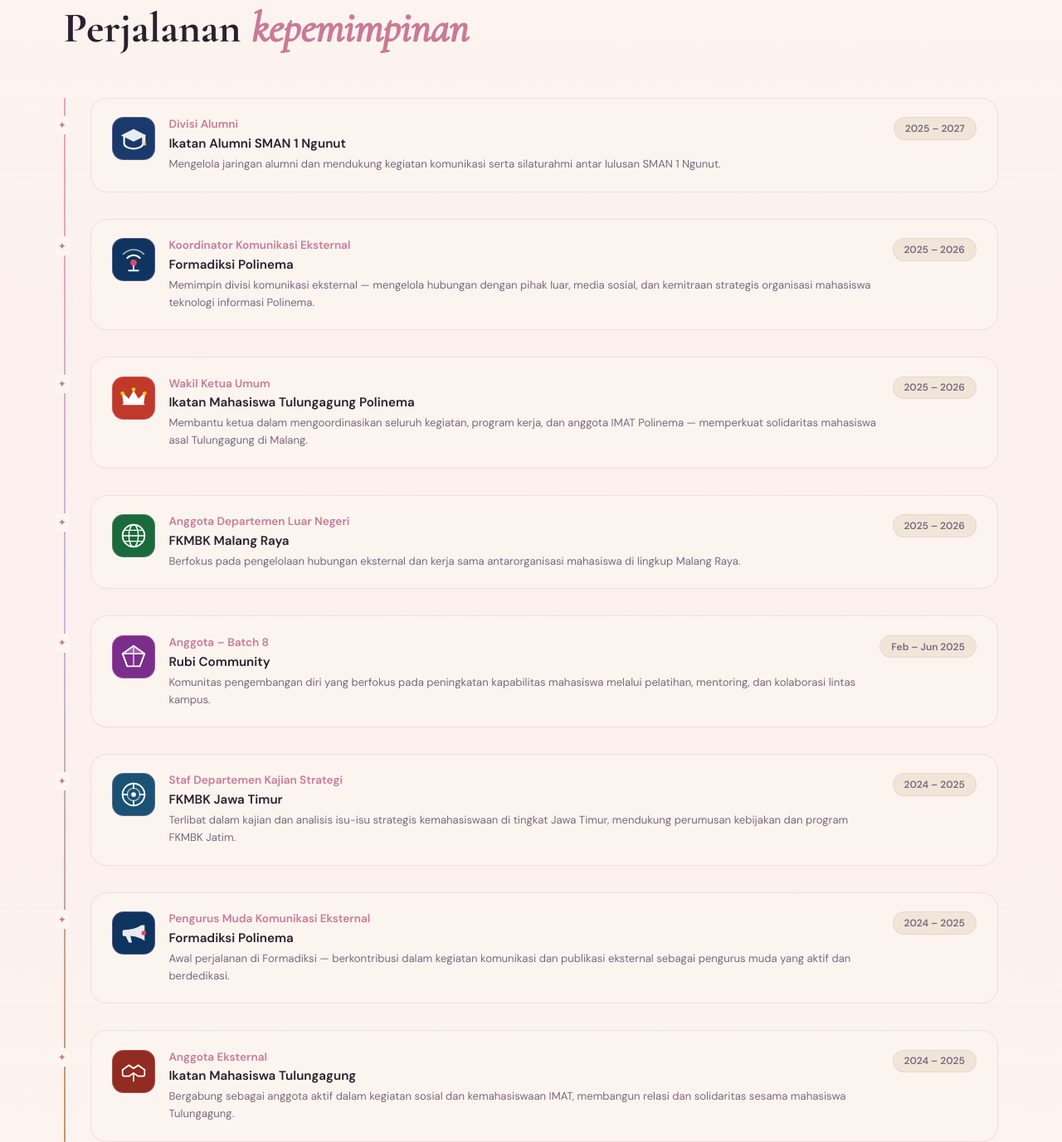
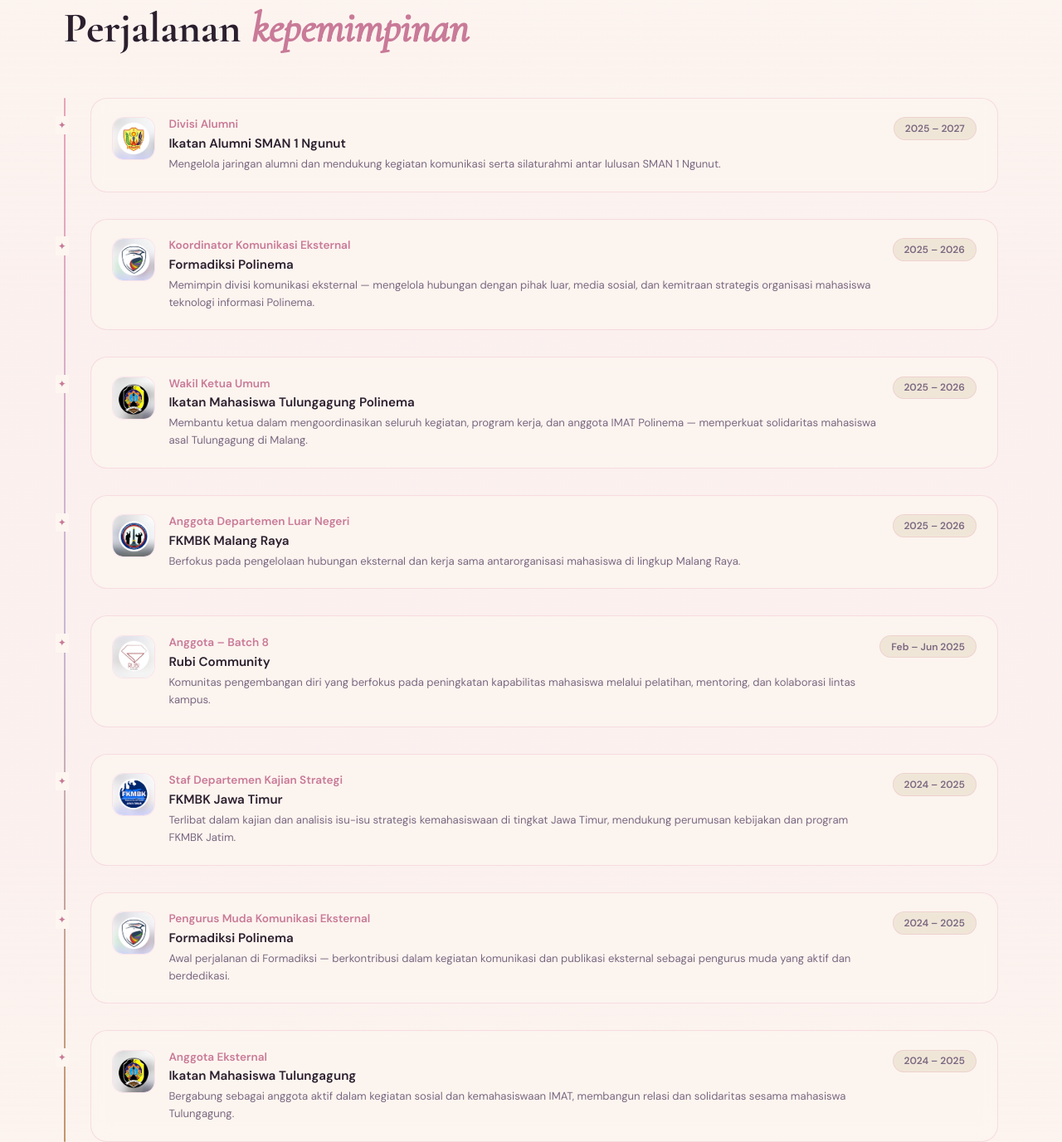
Before and after one commit to khoirkanzura/portofolio, a plain HTML site: page index.html in a window 1280 px wide. Shown: the part 2767-4144 px from the top of the page at 83% size. Drawn offline with nearby package versions, Linux system fonts and the light colour scheme; a web font is replaced by a local one.

Commit message:
Update organization logos and improve layout for better visual consistency

```diff
--- a/index.html
+++ b/index.html
@@ -253,9 +253,9 @@
             width: 52px; height: 52px; min-width: 52px; border-radius: 14px;
             background: #fff;
             border: 1.5px solid var(--border); display: flex; align-items: center; justify-content: center;
-            overflow: hidden; padding: 6px;
+            overflow: hidden; padding: 0;
         }
-        .org-logo-slot svg, .org-logo-slot img { width: 100%; height: 100%; object-fit: contain; display: block; }
+        .org-logo-slot img { width: 100%; height: 100%; object-fit: cover; display: block; border-radius: 12px; }
         .org-item-inner { display: flex; gap: 1rem; align-items: flex-start; }
 
         .projects { padding: 130px 0; }
@@ -388,7 +388,6 @@
         .reveal-delay-3 { transition-delay: 0.3s; }
         .reveal-delay-4 { transition-delay: 0.4s; }
 
-        /* ERP project description list */
         .erp-features { margin: 0.5rem 0 1rem 0; padding-left: 1.2rem; }
         .erp-features li { font-size: 0.82rem; color: var(--muted); line-height: 1.7; }
 
@@ -632,15 +631,11 @@
 
             <div class="org-timeline" style="margin-top: 3.5rem;">
 
+                <!-- 1. Ikatan Alumni SMAN 1 Ngunut -->
                 <div class="org-item reveal">
                     <div class="org-item-inner">
-                        <div class="org-logo-slot" style="background:#1a3a6e;">
-                            <svg viewBox="0 0 40 40" xmlns="http://www.w3.org/2000/svg">
-                                <path d="M20 8L4 16l16 8 16-8L20 8z" fill="#fff" opacity="0.9"/>
-                                <path d="M8 18v8c0 4 5.4 7 12 7s12-3 12-7v-8" fill="none" stroke="#fff" stroke-width="2.2" stroke-linecap="round"/>
-                                <line x1="34" y1="16" x2="34" y2="26" stroke="#fff" stroke-width="2" stroke-linecap="round"/>
-                                <circle cx="34" cy="27" r="2" fill="#ffcc00"/>
-                            </svg>
+                        <div class="org-logo-slot">
+                            <img src="imansta.jpeg" alt="Ikatan Alumni SMAN 1 Ngunut" />
                         </div>
                         <div class="org-info">
                             <div class="org-role">Divisi Alumni</div>
@@ -651,16 +646,11 @@
                     <div class="org-period">2025 – 2027</div>
                 </div>
 
+                <!-- 2. Formadiksi Polinema — Koordinator -->
                 <div class="org-item reveal reveal-delay-1">
                     <div class="org-item-inner">
-                        <div class="org-logo-slot" style="background:#0f3460;">
-                            <svg viewBox="0 0 40 40" xmlns="http://www.w3.org/2000/svg">
-                                <circle cx="20" cy="24" r="4" fill="#e94560"/>
-                                <path d="M12 18a11 11 0 0116 0" fill="none" stroke="#fff" stroke-width="2.2" stroke-linecap="round"/>
-                                <path d="M7 13a18 18 0 0126 0" fill="none" stroke="#fff" stroke-width="2" stroke-linecap="round" opacity="0.6"/>
-                                <line x1="20" y1="28" x2="20" y2="34" stroke="#fff" stroke-width="2" stroke-linecap="round"/>
-                                <line x1="14" y1="34" x2="26" y2="34" stroke="#fff" stroke-width="2" stroke-linecap="round"/>
-                            </svg>
+                        <div class="org-logo-slot">
+                            <img src="formadiksi poinema.jpeg" alt="Formadiksi Polinema" />
                         </div>
                         <div class="org-info">
                             <div class="org-role">Koordinator Komunikasi Eksternal</div>
@@ -671,15 +661,11 @@
                     <div class="org-period">2025 – 2026</div>
                 </div>
 
+                <!-- 3. Ikatan Mahasiswa Tulungagung Polinema -->
                 <div class="org-item reveal reveal-delay-2">
                     <div class="org-item-inner">
-                        <div class="org-logo-slot" style="background:#c0392b;">
-                            <svg viewBox="0 0 40 40" xmlns="http://www.w3.org/2000/svg">
-                                <path d="M6 28h28M8 28L6 14l8 8 6-10 6 10 8-8-2 14z" fill="#fff" stroke="#fff" stroke-width="1.5" stroke-linejoin="round"/>
-                                <circle cx="6" cy="14" r="2.5" fill="#ffcc00"/>
-                                <circle cx="20" cy="9" r="2.5" fill="#ffcc00"/>
-                                <circle cx="34" cy="14" r="2.5" fill="#ffcc00"/>
-                            </svg>
+                        <div class="org-logo-slot">
+                            <img src="ikatama.jpeg" alt="Ikatan Mahasiswa Tulungagung Polinema" />
                         </div>
                         <div class="org-info">
                             <div class="org-role">Wakil Ketua Umum</div>
@@ -690,15 +676,11 @@
                     <div class="org-period">2025 – 2026</div>
                 </div>
 
+                <!-- 4. FKMBK Malang Raya -->
                 <div class="org-item reveal">
                     <div class="org-item-inner">
-                        <div class="org-logo-slot" style="background:#1a6b3c;">
-                            <svg viewBox="0 0 40 40" xmlns="http://www.w3.org/2000/svg">
-                                <circle cx="20" cy="20" r="14" fill="none" stroke="#fff" stroke-width="2"/>
-                                <ellipse cx="20" cy="20" rx="6" ry="14" fill="none" stroke="#fff" stroke-width="1.5"/>
-                                <line x1="6" y1="20" x2="34" y2="20" stroke="#fff" stroke-width="1.5"/>
-                                <path d="M8 13h24M8 27h24" fill="none" stroke="#fff" stroke-width="1.2" stroke-linecap="round"/>
-                            </svg>
+                        <div class="org-logo-slot">
+                            <img src="fkmbk malang raya.jpeg" alt="FKMBK Malang Raya" />
                         </div>
                         <div class="org-info">
                             <div class="org-role">Anggota Departemen Luar Negeri</div>
@@ -709,18 +691,11 @@
                     <div class="org-period">2025 – 2026</div>
                 </div>
 
+                <!-- 5. Rubi Community -->
                 <div class="org-item reveal reveal-delay-1">
                     <div class="org-item-inner">
-                        <div class="org-logo-slot" style="background:#7b2d8b;">
-                            <svg viewBox="0 0 40 40" xmlns="http://www.w3.org/2000/svg">
-                                <polygon points="20,6 34,16 28,32 12,32 6,16" fill="none" stroke="#fff" stroke-width="2" stroke-linejoin="round"/>
-                                <polygon points="20,6 34,16 20,16 6,16" fill="#fff" opacity="0.25"/>
-                                <line x1="6" y1="16" x2="34" y2="16" stroke="#fff" stroke-width="1.5"/>
-                                <line x1="20" y1="6" x2="20" y2="16" stroke="#fff" stroke-width="1.2"/>
-                                <line x1="6" y1="16" x2="12" y2="32" stroke="#fff" stroke-width="1.2"/>
-                                <line x1="34" y1="16" x2="28" y2="32" stroke="#fff" stroke-width="1.2"/>
-                                <line x1="20" y1="16" x2="20" y2="32" stroke="#fff" stroke-width="1.2"/>
-                            </svg>
+                        <div class="org-logo-slot">
+                            <img src="rubi comunity.jpeg" alt="Rubi Community" />
                         </div>
                         <div class="org-info">
                             <div class="org-role">Anggota – Batch 8</div>
@@ -731,18 +706,11 @@
                     <div class="org-period">Feb – Jun 2025</div>
                 </div>
 
+                <!-- 6. FKMBK Jawa Timur -->
                 <div class="org-item reveal reveal-delay-2">
                     <div class="org-item-inner">
-                        <div class="org-logo-slot" style="background:#1a5276;">
-                            <svg viewBox="0 0 40 40" xmlns="http://www.w3.org/2000/svg">
-                                <circle cx="20" cy="20" r="14" fill="none" stroke="#fff" stroke-width="2"/>
-                                <circle cx="20" cy="20" r="8" fill="none" stroke="#fff" stroke-width="1.5" opacity="0.6"/>
-                                <circle cx="20" cy="20" r="3" fill="#fff"/>
-                                <line x1="20" y1="6" x2="20" y2="12" stroke="#fff" stroke-width="2" stroke-linecap="round"/>
-                                <line x1="20" y1="28" x2="20" y2="34" stroke="#fff" stroke-width="2" stroke-linecap="round"/>
-                                <line x1="6" y1="20" x2="12" y2="20" stroke="#fff" stroke-width="2" stroke-linecap="round"/>
-                                <line x1="28" y1="20" x2="34" y2="20" stroke="#fff" stroke-width="2" stroke-linecap="round"/>
-                            </svg>
+                        <div class="org-logo-slot">
+                            <img src="fkmbk jatim.jpeg" alt="FKMBK Jawa Timur" />
                         </div>
                         <div class="org-info">
                             <div class="org-role">Staf Departemen Kajian Strategi</div>
@@ -753,13 +721,11 @@
                     <div class="org-period">2024 – 2025</div>
                 </div>
 
+                <!-- 7. Formadiksi Polinema — Pengurus Muda -->
                 <div class="org-item reveal">
                     <div class="org-item-inner">
-                        <div class="org-logo-slot" style="background:#0f3460;">
-                            <svg viewBox="0 0 40 40" xmlns="http://www.w3.org/2000/svg">
-                                <path d="M30 10C24 14 16 16 10 16H8a2 2 0 00-2 2v4a2 2 0 002 2h2l4 8h4l-2-8c5.5 0 13 2 18 6V10z" fill="#fff" opacity="0.9"/>
-                                <circle cx="33" cy="20" r="3" fill="#e94560"/>
-                            </svg>
+                        <div class="org-logo-slot">
+                            <img src="formadiksi poinema.jpeg" alt="Formadiksi Polinema" />
                         </div>
                         <div class="org-info">
                             <div class="org-role">Pengurus Muda Komunikasi Eksternal</div>
@@ -770,14 +736,11 @@
                     <div class="org-period">2024 – 2025</div>
                 </div>
 
+                <!-- 8. Ikatan Mahasiswa Tulungagung — Anggota Eksternal -->
                 <div class="org-item reveal reveal-delay-1">
                     <div class="org-item-inner">
-                        <div class="org-logo-slot" style="background:#922b21;">
-                            <svg viewBox="0 0 40 40" xmlns="http://www.w3.org/2000/svg">
-                                <path d="M6 18l8-6 6 4 6-4 8 6" fill="none" stroke="#fff" stroke-width="2" stroke-linecap="round" stroke-linejoin="round"/>
-                                <path d="M6 18v6a2 2 0 002 2h6l6-4 6 4h6a2 2 0 002-2v-6" fill="none" stroke="#fff" stroke-width="1.8" stroke-linecap="round" stroke-linejoin="round"/>
-                                <line x1="20" y1="22" x2="20" y2="32" stroke="#fff" stroke-width="1.8" stroke-linecap="round"/>
-                            </svg>
+                        <div class="org-logo-slot">
+                            <img src="ikatama.jpeg" alt="Ikatan Mahasiswa Tulungagung" />
                         </div>
                         <div class="org-info">
                             <div class="org-role">Anggota Eksternal</div>
@@ -1015,7 +978,6 @@
                     </div>
                 </div>
 
-                <!-- NEW PROJECT 09 — ERP Odoo 18 Berry Bean -->
                 <div class="project-card reveal reveal-delay-2">
                     <div class="project-img-wrap" id="slider-09">
                         <img src="dw 1.jpeg" class="active" alt="ERP Odoo 18 - Dashboard"/>
@@ -1118,8 +1080,6 @@
                         <div class="contact-icon-wrap icon-email">
                             <svg viewBox="0 0 24 24" width="26" height="26" xmlns="http://www.w3.org/2000/svg">
                                 <path d="M24 5.457v13.909c0 .904-.732 1.636-1.636 1.636h-3.819V11.73L12 16.64l-6.545-4.91v9.273H1.636A1.636 1.636 0 010 19.366V5.457c0-2.023 2.309-3.178 3.927-1.964L5.455 4.64 12 9.548l6.545-4.908 1.528-1.147C21.69 2.28 24 3.434 24 5.457z" fill="#EA4335"/>
-                                <path d="M0 5.457v13.909c0 .904.732 1.636 1.636 1.636H5.455V11.73L12 16.64V9.548L5.455 4.64 3.927 3.493C2.309 2.28 0 3.434 0 5.457z" fill="#C5221F"/>
-                                <path d="M24 5.457c0-2.023-2.31-3.177-3.927-1.964L18.545 4.64 12 9.548v7.092l6.545-4.91V20.999H22.364A1.636 1.636 0 0024 19.366V5.457z" fill="#FF0000" opacity=".6"/>
                             </svg>
                         </div>
                         <div class="contact-text">
```
